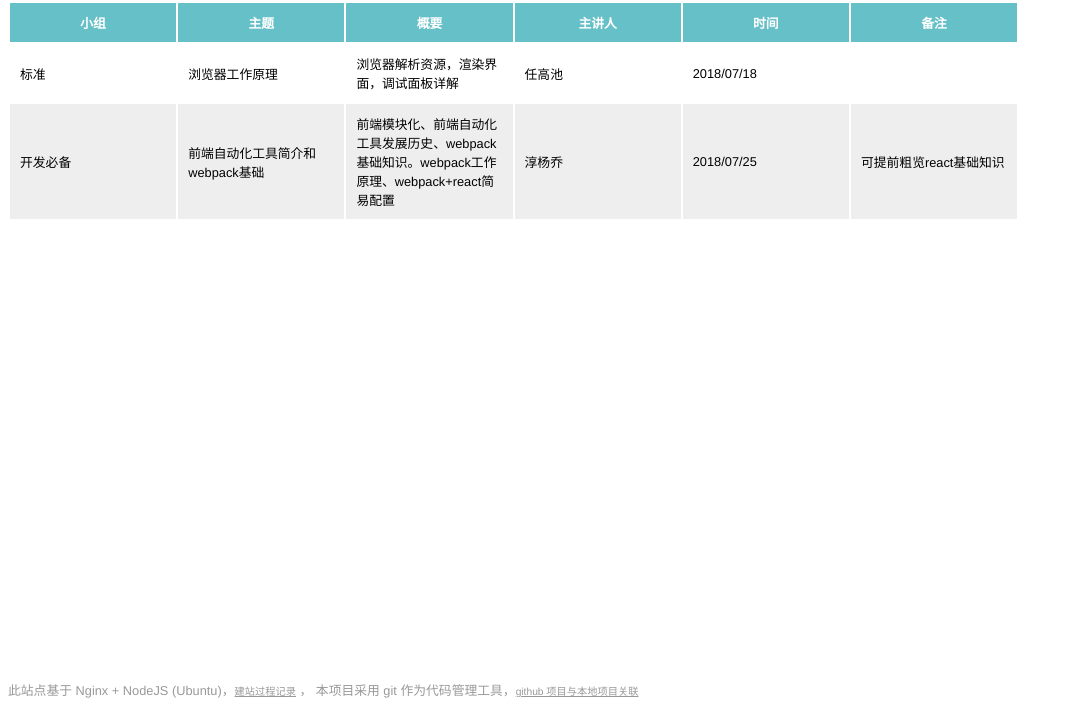
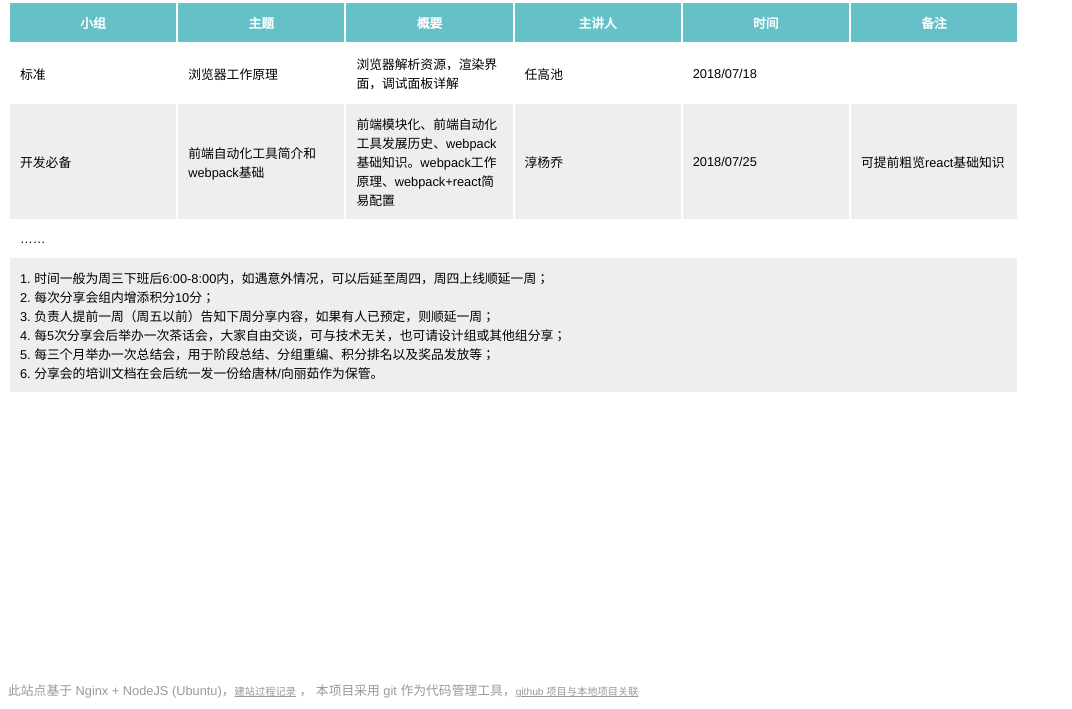
Before and after one commit to Lori25/vue-demo, a plain HTML site: page index.html in a window 1280 px wide. Shown: the part 91-800 px from the top of the page, without its empty margins (0-1072 px from the left). Drawn offline with Linux system fonts and the light colour scheme.

Commit message:
add some hints

```diff
--- a/index.html
+++ b/index.html
@@ -27,6 +27,16 @@
         <tr v-for="lesson in lessonList">
           <td v-for="item in lesson">{{item}}</td>
         </tr>
+        <tr>
+          <td colspan="6">
+            <p>1. 时间一般为周三下班后6:00-8:00内，如遇意外情况，可以后延至周四，周四上线顺延一周；</p>
+            <p>2. 每次分享会组内增添积分10分；</p>
+            <p>3. 负责人提前一周（周五以前）告知下周分享内容，如果有人已预定，则顺延一周；</p>
+            <p>4. 每5次分享会后举办一次茶话会，大家自由交谈，可与技术无关，也可请设计组或其他组分享；</p>
+            <p>5. 每三个月举办一次总结会，用于阶段总结、分组重编、积分排名以及奖品发放等；</p>
+            <p>6. 分享会的培训文档在会后统一发一份给唐林/向丽茹作为保管。</p>
+          </td>
+        </tr>
       </table>
     </main>
     <footer>
--- a/js/controller.js
+++ b/js/controller.js
@@ -2,7 +2,8 @@ window.onload = function () {
     var lessonList = [
         '小组|主题|概要|主讲人|时间|备注',
         '标准|浏览器工作原理|浏览器解析资源，渲染界面，调试面板详解|任高池|2018/07/18|',
-        '开发必备|前端自动化工具简介和webpack基础|前端模块化、前端自动化工具发展历史、webpack基础知识。webpack工作原理、webpack+react简易配置|淳杨乔|2018/07/25|可提前粗览react基础知识'
+        '开发必备|前端自动化工具简介和webpack基础|前端模块化、前端自动化工具发展历史、webpack基础知识。webpack工作原理、webpack+react简易配置|淳杨乔|2018/07/25|可提前粗览react基础知识',
+        '……| '
     ];
 
     var app = new Vue({
```
